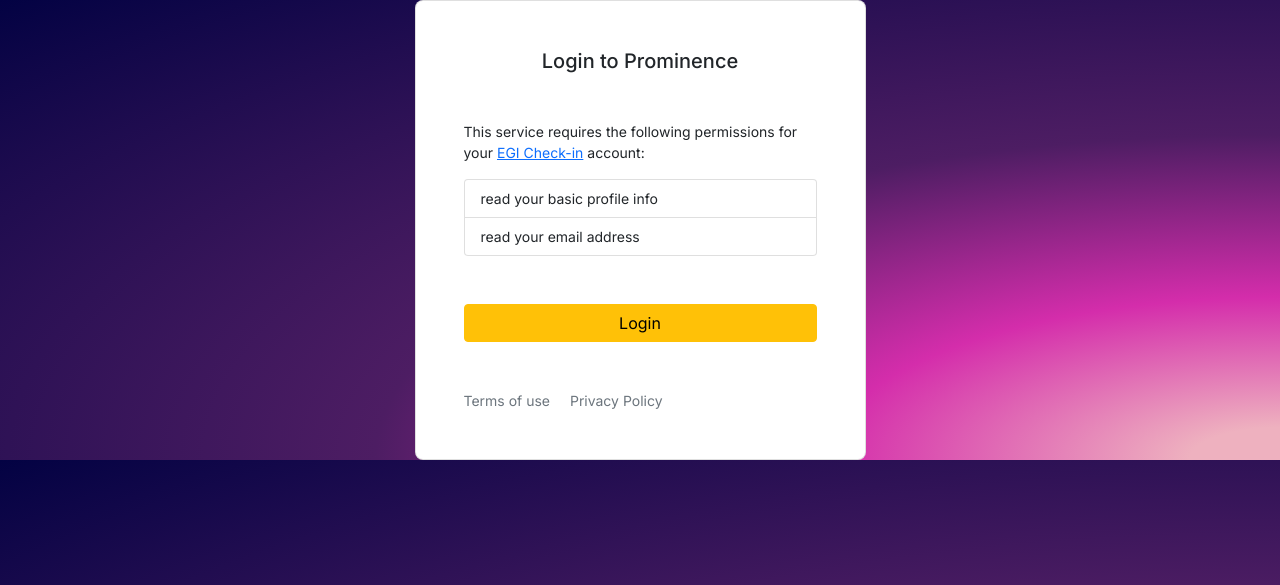
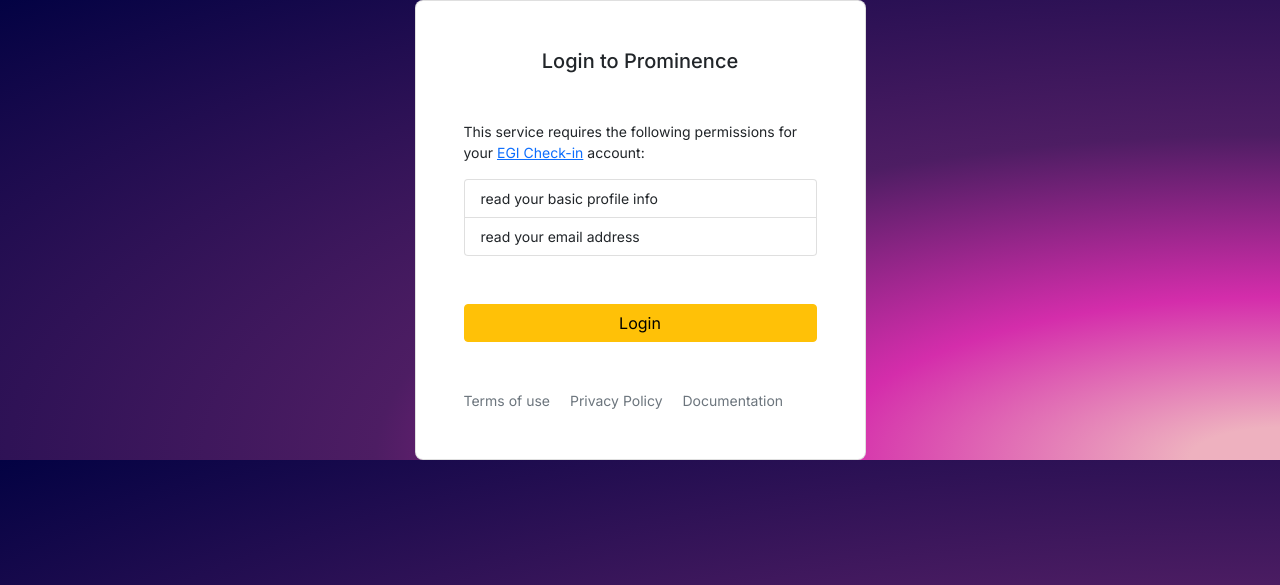
Before and after one commit to prominence-eosc/web-app, a Flask app: page / in a window 1280 px wide. Shown: the top 585 px of the page. Run offline with Flask 2, Linux system fonts and the light colour scheme; parts of the project's set-up code (start-up, migrations or seed data) failed here and were passed over.

Commit message:
Add documentation link

```diff
--- a/app/templates/index.html
+++ b/app/templates/index.html
@@ -26,6 +26,7 @@
                      <a href="/authorise" class="mt-5 mb-5 btn btn-warning w-100" type="submit">Login</a>
                      <a href="#" class="card-link text-muted">Terms of use</a>
                      <a href="#" class="card-link text-muted">Privacy Policy</a>
+                     <a href="https://prominence.readthedocs.io" class="card-link text-muted">Documentation</a>
                   </div>
                </div>
             </div>
```
